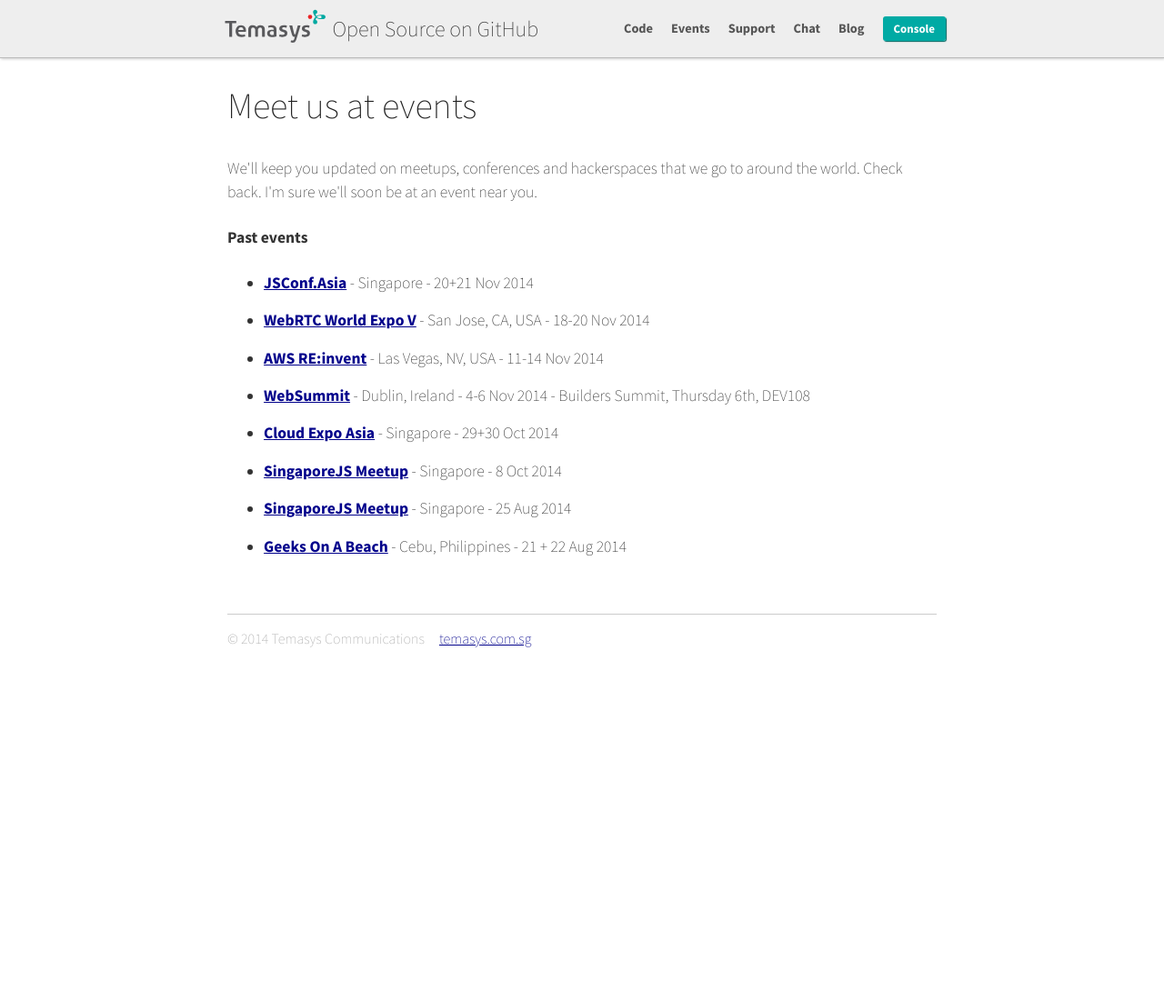
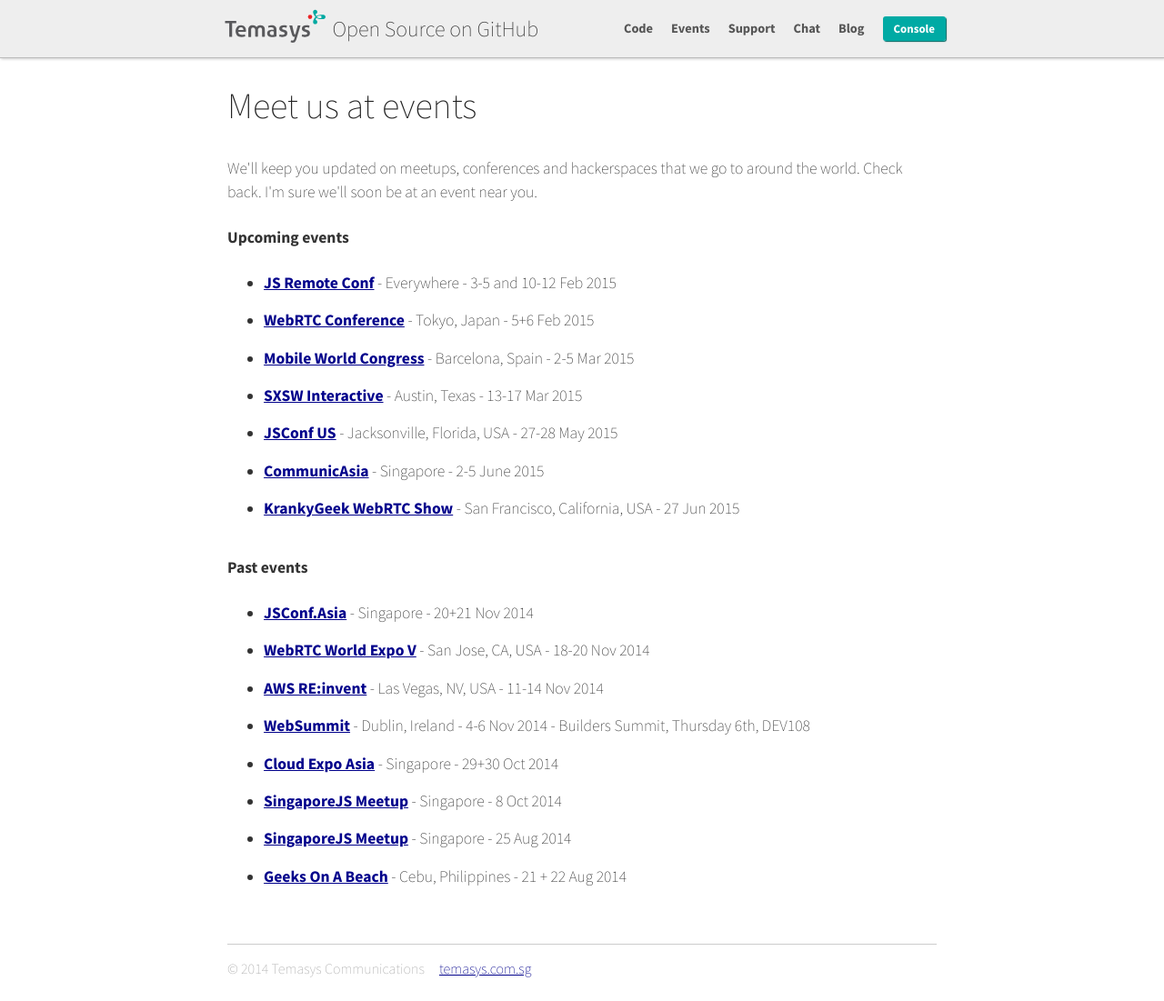
Before and after one commit to Temasys/temasys.github.io, a Jekyll site: the page built from events.html, in a window 1280 px wide and 1101 px high. Shown: the whole window at 91% size. Built offline with Jekyll 4.4.1, drawn with Linux system fonts in a browser that asks for light colours; nearby versions of some CDN libraries; Markdown is read by kramdown in place of the engine named in the settings.

Commit message:
Added Events

```diff
--- a/events.html
+++ b/events.html
@@ -7,14 +7,35 @@
     <p>
         We'll keep you updated on meetups, conferences and hackerspaces that we go to around the world. Check back. I'm sure we'll soon be at an event near you.
     </p>
-    <!--<p>
+    <p>
         <h4>Upcoming events</h4>
     </p>
     <ul>
         <li>
-
+            <b><a href="http://jsremoteconf.com" target="_blank">JS Remote Conf</a></b> - Everywhere - 3-5 and 10-12 Feb 2015
         </li>
-    </ul>//-->
+        <li>
+            <b><a href="http://webrtcconference.jp" target="_blank">WebRTC Conference</a></b> - Tokyo, Japan - 5+6 Feb 2015
+        </li>
+        <li>
+            <b><a href="http://www.mobileworldcongress.com" target="_blank">Mobile World Congress</a></b> - Barcelona, Spain - 2-5 Mar 2015
+        </li>
+        <li>
+            <b><a href="http://sxsw.com" target="_blank">SXSW Interactive</a></b> - Austin, Texas - 13-17 Mar 2015
+        </li>
+        <li>
+            <b><a href="http://2015.jsconf.us" target="_blank">JSConf US</a></b> - Jacksonville, Florida, USA - 27-28 May 2015
+        </li>
+        <li>
+            <b><a href="http://www.communicasia.com" target="_blank">CommunicAsia</a></b> - Singapore - 2-5 June 2015
+        </li>
+        <li>
+            <b><a href="http://www.krankygeek.com" target="_blank">KrankyGeek WebRTC Show</a></b> - San Francisco, California, USA - 27 Jun 2015
+        </li>
+        <!--<li>
+            <b><a href="http://www.webrtcsummit.net" target="_blank">WebRTC Summit</a></b> - Santa Clara, California, USA - 3-5 Nov 2015
+        </li>//-->
+    </ul>
     <p>
         <h4>Past events</h4>
     </p>
```
